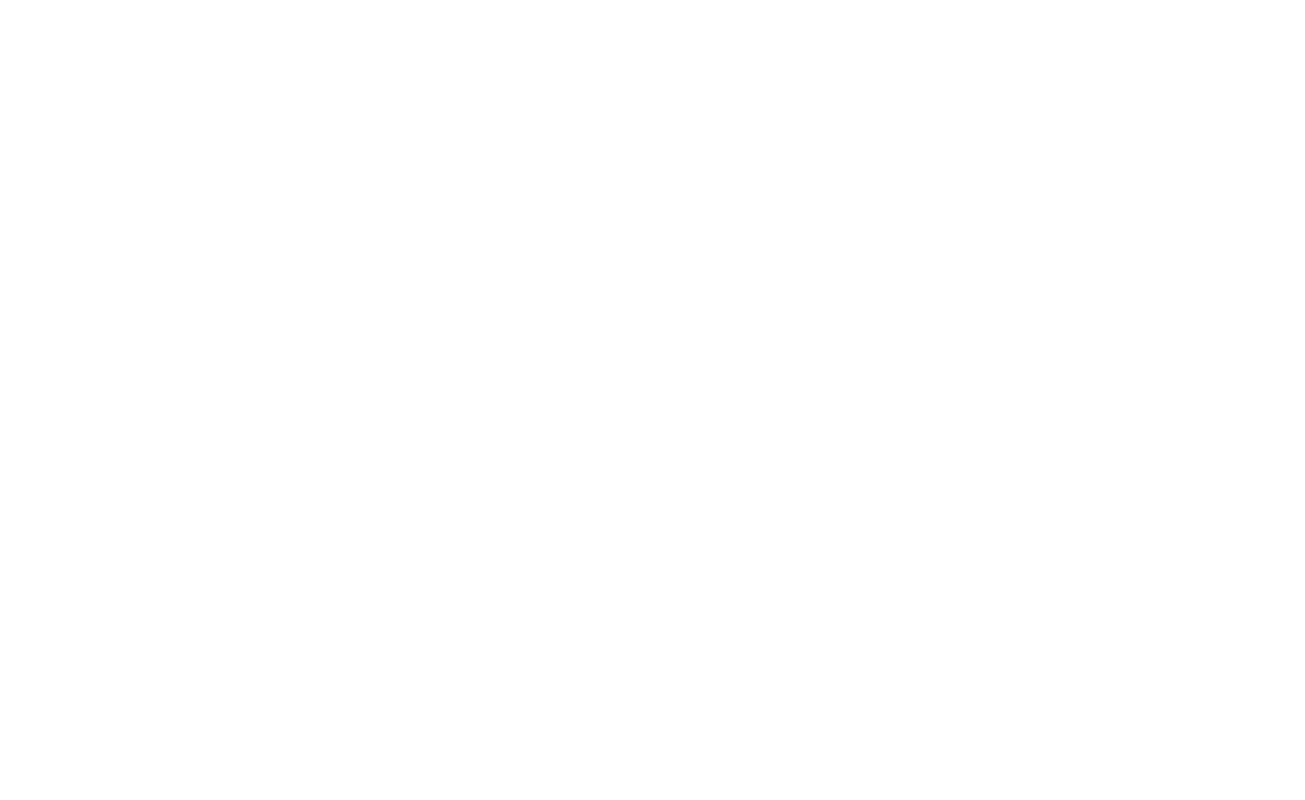
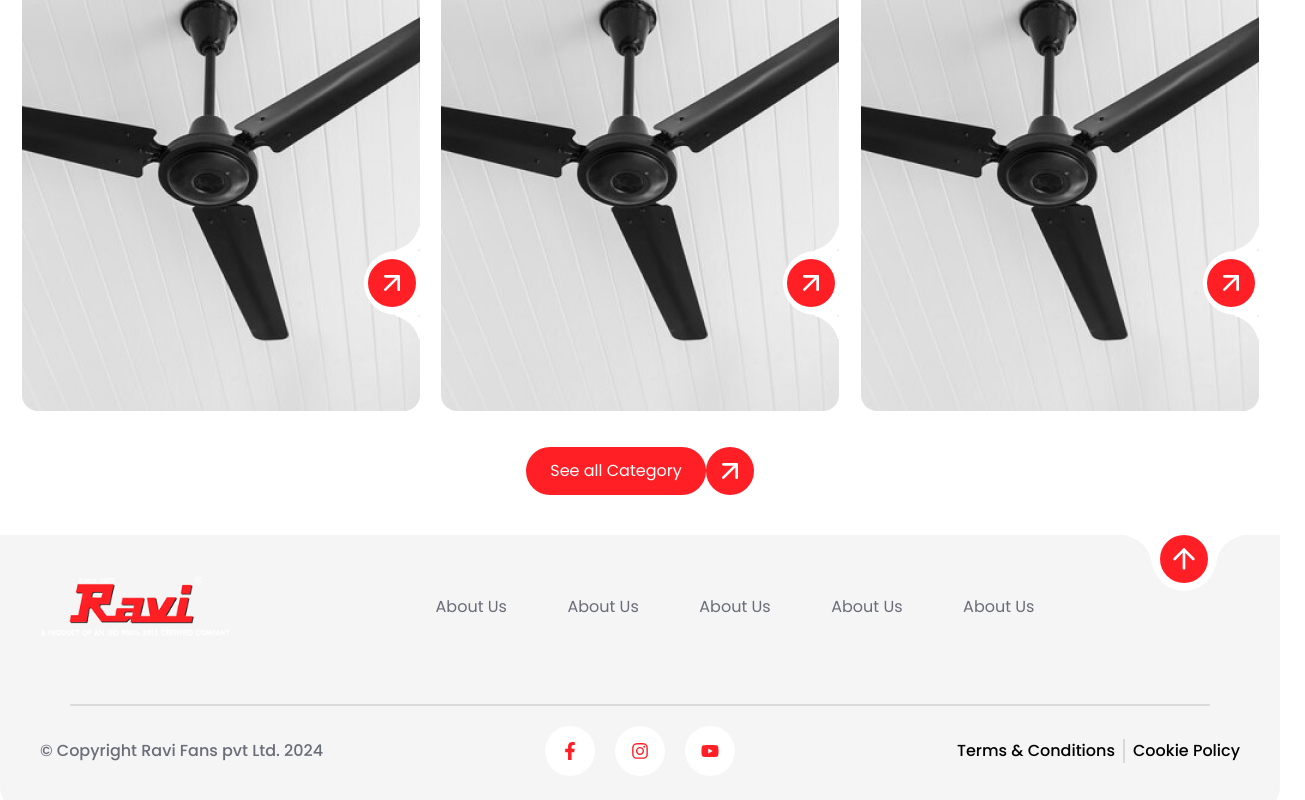
Before and after one commit to atulya-srivastava/ravi-fans, a React (Vite) app: page / in a window 1280 px wide. Shown: the part 1818-2618 px from the top of the page, 1305 px wide, since content can reach past the window. Before the commit the page ends 800 px from the top, so only its background shows below. Built offline with nearby package versions, Linux system fonts and the light colour scheme.

Commit message:
Adds content to footer

```diff
--- a/src/components/Footer/Footer.jsx
+++ b/src/components/Footer/Footer.jsx
@@ -1,11 +1,55 @@
 import React from "react";
 import Button from "../../utils/Button";
+import { Link, NavLink } from "react-router-dom";
+import { FaFacebookF as FbIcon } from "react-icons/fa";
+import { FaInstagram as InstaIcon } from "react-icons/fa";
+import { FaYoutube as YtIcon } from "react-icons/fa";
 
 const Footer = () => {
+  const getCurrentYear = () => new Date().getFullYear();
+  const scrollToTop = () => {
+    window.scrollTo({ top: 0, behavior: "smooth" });
+  };
+
   return (
-    <div className="bg-[#F5F5F5] w-full h-[276px] relative rounded-b-3xl">
+    <div className="bg-[#F5F5F5] w-full h-[276px] relative rounded-b-3xl p-10">
       <div className="absolute bg-white rounded-full p-2 top-[-0.5rem] right-16 footer--btn">
-        <Button type={"up"} />
+        <Button type={"up"} handleClick={scrollToTop} />
+      </div>
+
+      <div className="flex justify-center items-center">
+        <div>
+          <img src="/images/Logo.svg" alt="company logo" />
+        </div>
+        <div className="mx-auto flex justify-evenly items-center w-[60%] text-[#6A6C78]">
+          <NavLink>About Us</NavLink>
+          <NavLink>About Us</NavLink>
+          <NavLink>About Us</NavLink>
+          <NavLink>About Us</NavLink>
+          <NavLink>About Us</NavLink>
+        </div>
+      </div>
+
+      <div className="w-[95%] h-[2px] rounded-full bg-[#6A6C7833] mt-16 mx-auto"></div>
+
+      <div className="flex justify-between items-center mt-5">
+        <p className="font-[500] text-[#6A6C78]">{`© Copyright Ravi Fans pvt Ltd. ${getCurrentYear()}`}</p>
+        <div className="flex justify-center items-center">
+          <Link className="bg-white p-4 rounded-full text-lg text-[#FF1F25]">
+            <FbIcon />
+          </Link>
+          <Link className="bg-white p-4 rounded-full text-lg text-[#FF1F25] mx-5">
+            <InstaIcon />
+          </Link>
+          <Link className="bg-white p-4 rounded-full text-lg text-[#FF1F25]">
+            <YtIcon />
+          </Link>
+        </div>
+        <div className="flex justify-center items-center font-[500]">
+          <p>Terms & Conditions</p>
+          <div className="w-[2px] h-6 mx-2 bg-[#6A6C7833]"></div>
+          <p>Cookie Policy</p>
+        </div>
       </div>
     </div>
   );
--- a/src/index.css
+++ b/src/index.css
@@ -4,10 +4,6 @@
 
 * {
   font-family: "Poppins", sans-serif;
-}
-
-html {
-  overflow-x: hidden;
 }
 
 body {
--- a/src/utils/Button.jsx
+++ b/src/utils/Button.jsx
@@ -2,7 +2,7 @@
 import { FiArrowUpRight } from "react-icons/fi";
 import { FiArrowUp } from "react-icons/fi";
 
-const Button = ({ type }) => {
+const Button = ({ type, handleClick }) => {
   const arrow = () => {
     switch (type) {
       case "up":
@@ -14,7 +14,10 @@
     }
   };
   return (
-    <button className="bg-[#FF1F25] p-2 rounded-full relative z-10">
+    <button
+      className="bg-[#FF1F25] p-2 rounded-full relative z-10"
+      onClick={handleClick}
+    >
       {arrow()}
     </button>
   );
```
